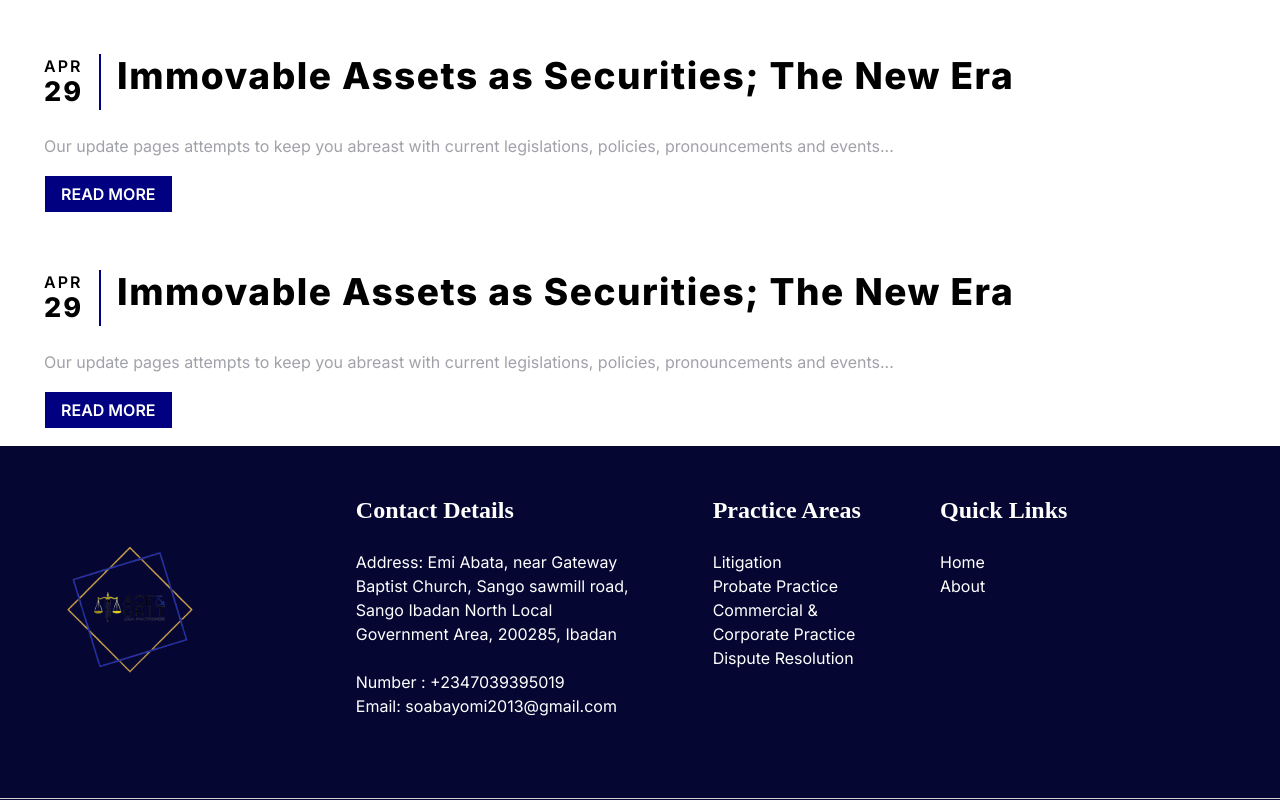
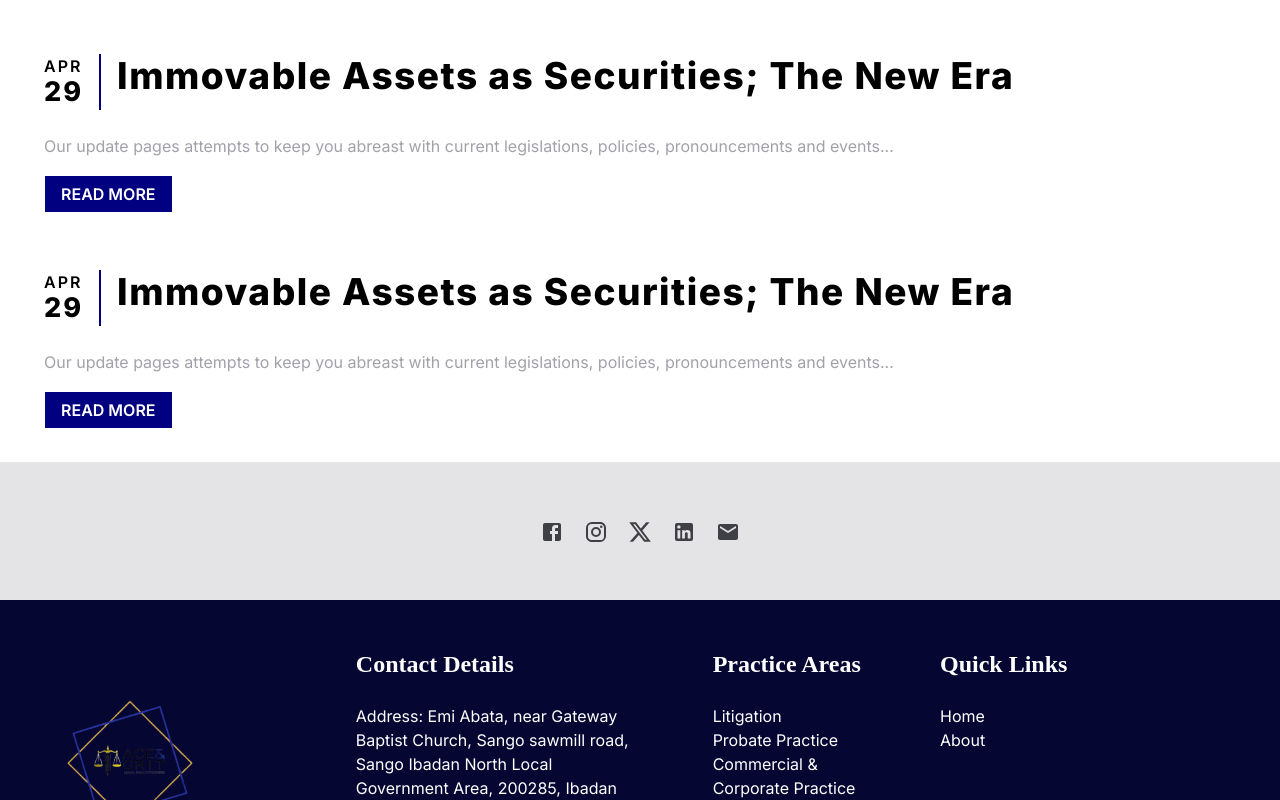
Before and after one commit to bolowys33/acegrit, a Next.js app: page /legal-blog in a window 1280 px wide. Shown: the part 1849-2649 px from the top of the page. Built offline with nearby package versions, Linux system fonts and the light colour scheme.

Commit message:
Add props to social component

```diff
--- a/app/legal-blog/page.tsx
+++ b/app/legal-blog/page.tsx
@@ -1,11 +1,12 @@
 import PageBanner from "@/components/PageBanner";
 import SectionTitle from "@/components/SectionTitle";
+import Social from "@/components/Social";
 import { Container } from "@mui/material";
 import Link from "next/link";
 
 const Blog = () => {
     return (
-        <div className="mb-6">
+        <div className="">
             <PageBanner title="Legal Blog" classes="blog-image" />
             <Container maxWidth="xl">
                 <div className="md:px-5">
@@ -19,7 +20,7 @@ const Blog = () => {
                         events within the legal space in Africa.
                     </p>
                     <SectionTitle section="posts" classes="mb-6" />
-                    <section className="space-y-16">
+                    <section className="space-y-16 mb-10">
                     <article>
                         <div className="flex">
                             <div className="py-0 pr-4 border-r-2 h-14 border-navy tracking-[2px] hidden md:block">
@@ -170,6 +171,7 @@ const Blog = () => {
                     </section>
                 </div>
             </Container>
+            <Social classes="bg-zinc-200" />
         </div>
     );
 };
--- a/components/Social.tsx
+++ b/components/Social.tsx
@@ -1,22 +1,28 @@
 import { Email, Facebook, Instagram, LinkedIn, X } from "@mui/icons-material";
 import Link from "next/link";
+import { FC } from "react";
 
-const Social = () => {
+interface SocialProps {
+    classes: string;
+}
+
+const Social: FC<SocialProps> = ({ classes }) => {
     return (
-        <div className="flex justify-center gap-5 text-zinc-700 py-14  ">
-            <Link href={'#'} className="hover:text-[#222261]">
+        <div
+            className={`flex justify-center gap-5 text-zinc-700 py-14 ${classes}`}>
+            <Link href={"#"} className="hover:text-[#222261]">
                 <Facebook />
             </Link>
-            <Link href={'#'} className="hover:text-[#222261]">
+            <Link href={"#"} className="hover:text-[#222261]">
                 <Instagram />
             </Link>
-            <Link href={'#'} className="hover:text-[#222261]">
+            <Link href={"#"} className="hover:text-[#222261]">
                 <X />
             </Link>
-            <Link href={'#'} className="hover:text-[#222261]">
+            <Link href={"#"} className="hover:text-[#222261]">
                 <LinkedIn />
             </Link>
-            <Link href={'#'} className="hover:text-[#222261]">
+            <Link href={"#"} className="hover:text-[#222261]">
                 <Email />
             </Link>
         </div>
```
